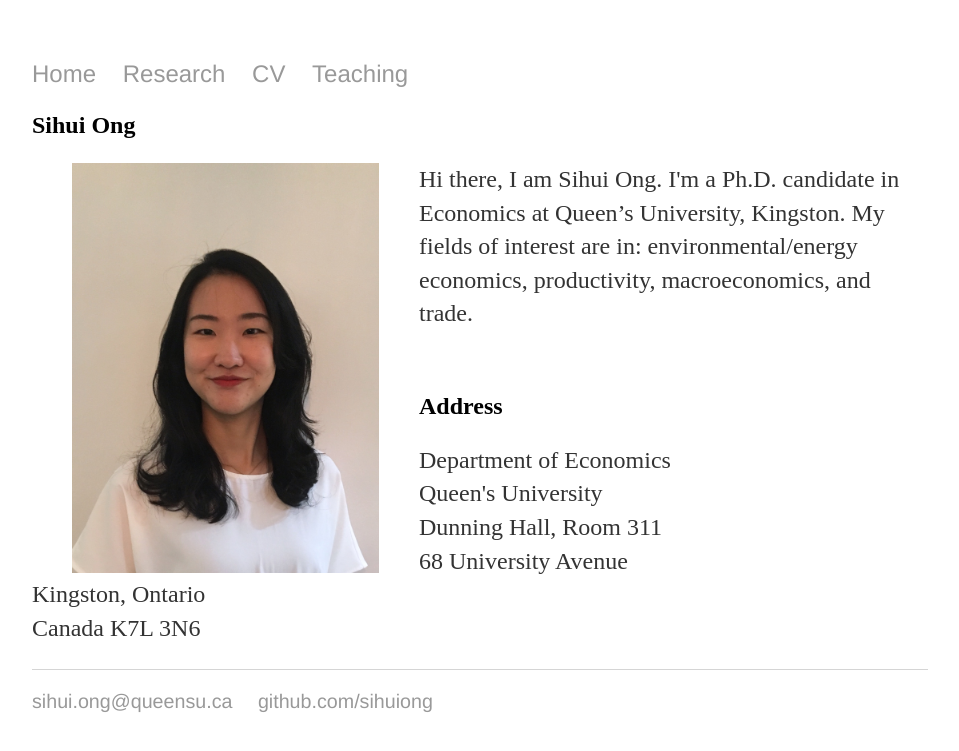
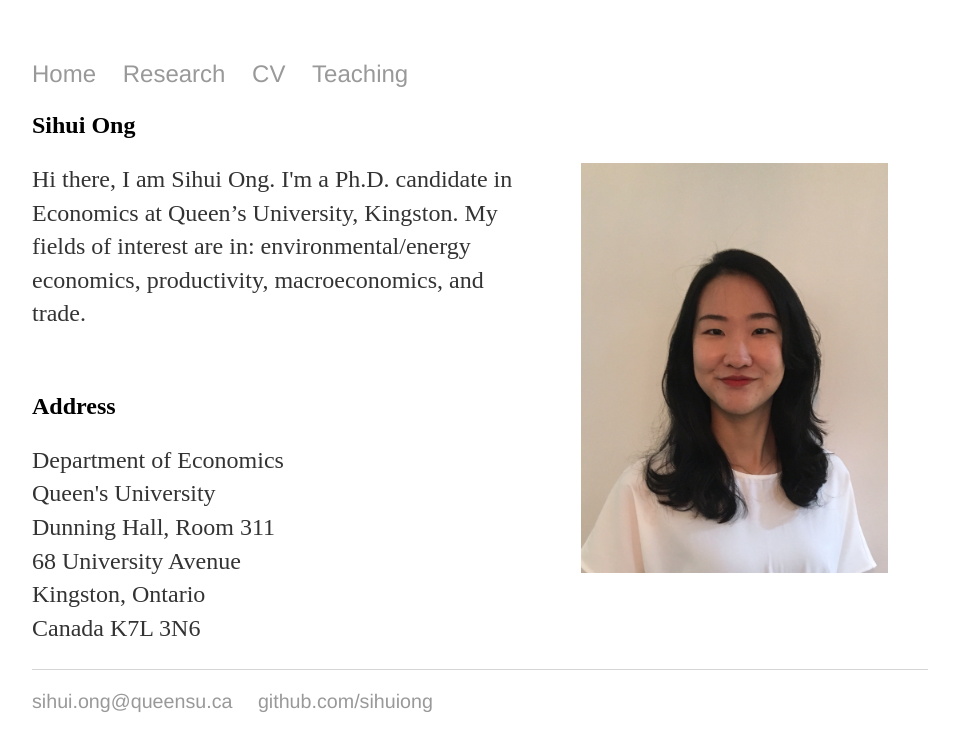
Before and after one commit to SihuiOng/SihuiOng.github.io, a Jekyll site: the page built from index.html, in a window 1280 px wide. Shown: the top 751 px of the page, without its empty margins (160-1119 px from the left). Built offline with Jekyll 4.4.1, drawn with Linux system fonts in a browser that asks for light colours.

Commit message:
Update index.html

```diff
--- a/index.html
+++ b/index.html
@@ -11,7 +11,7 @@ title: Sihui Ong, Ph.D. Candidate in Economics at Queen's University
             hspace="40"
             width="307"
             height="410"
-            align="left" />
+            align="right" />
      Hi there, I am Sihui Ong. I'm a Ph.D. candidate in Economics at Queen’s University, Kingston. My fields of interest are in: environmental/energy economics, productivity, macroeconomics, and trade.
 	</p>
 	<br>
@@ -22,6 +22,7 @@ title: Sihui Ong, Ph.D. Candidate in Economics at Queen's University
 		Dunning Hall, Room 311<br>
 		68 University Avenue<br>
 		Kingston, Ontario<br>
-		Canada K7L 3N6 </p>
+		Canada K7L 3N6
+	</p>
 		</div>
 </div><!-- /.blurb -->
```
